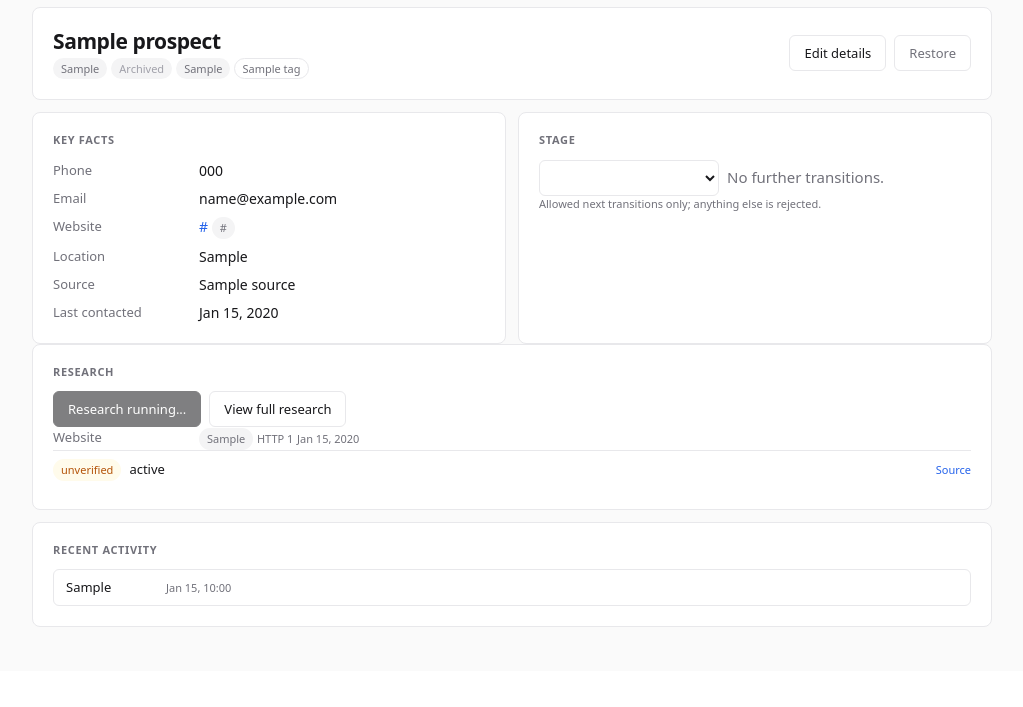
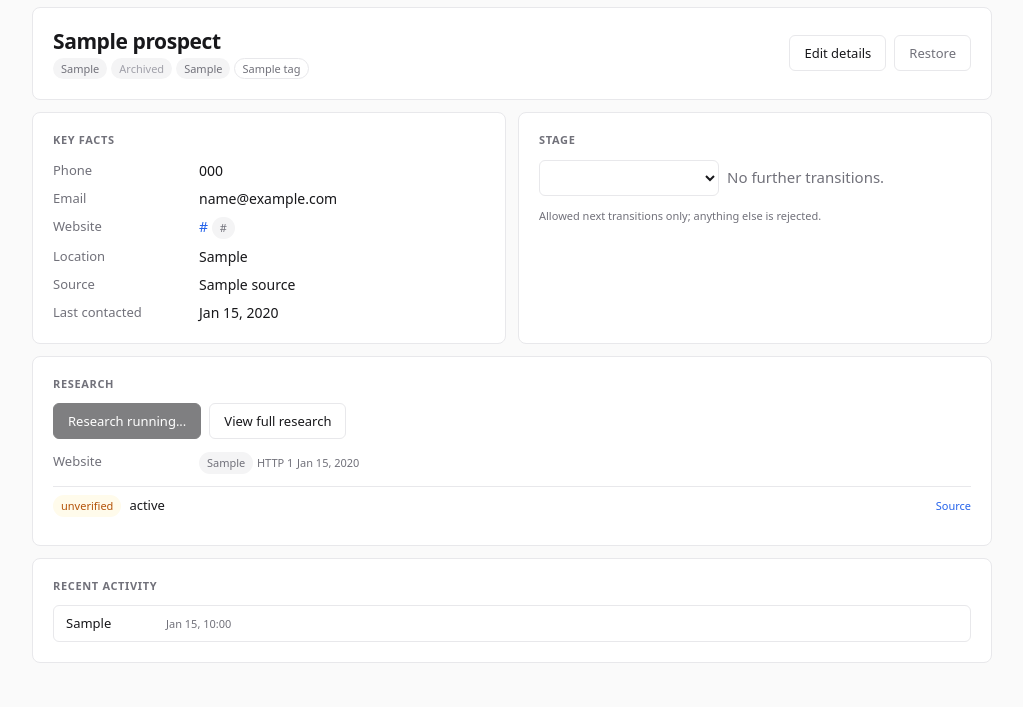
Before and after one commit to zacjactech/prospectly, a FastAPI app: page /prospects/1 in a window 1280 px wide. Shown: the part 131-838 px from the top of the page, without its empty margins (128-1151 px from the left). Before the commit the page ends 758 px from the top, so only its background shows below. Run offline with FastAPI, Linux system fonts and the light colour scheme; tables that the repository leaves empty hold one stand-in row (values such as "Sample post"); lists and menus that the app fills with data are empty.

Commit message:
fix: vertical spacing on the prospect detail page
- .grid now carries the page rhythm; .grid .card zeroes inner margins, so the facts/stage grid was butting straight against the Research card at 0px
- .action-group and .stage-form gain a bottom margin so the button row no longer touches the data list under it, and the stage hint no longer touches the form
- .mini-list gains a top margin so findings separate from the website-check facts
- new .card > *:last-child reset: trailing p/form margins were making card bottom padding 32px against a 20px top

```diff
--- a/app/static/css/app.css
+++ b/app/static/css/app.css
@@ -280,6 +280,12 @@ p {
   margin-bottom: var(--sp-3);
 }
 
+/* The last block inside a card leans on the card padding alone; otherwise a
+   trailing p/form margin makes the bottom padding 32px against a 20px top. */
+.card > *:last-child {
+  margin-bottom: 0;
+}
+
 .card > h3 {
   font-size: var(--fs-xs);
   text-transform: uppercase;
@@ -338,6 +344,8 @@ p {
 .grid {
   display: grid;
   gap: var(--sp-3);
+  margin-bottom: var(--sp-3); /* .grid .card zeroes inner margins, so the grid
+                                 itself must carry the page rhythm */
 }
 
 .grid-2 {
@@ -961,6 +969,7 @@ table.prospects td a:not(.btn):hover {
 .empty .action-group {
   justify-content: center;
   margin-top: 0;
+  margin-bottom: 0;
 }
 
 /* ===== Action group ===== */
@@ -969,6 +978,7 @@ table.prospects td a:not(.btn):hover {
   gap: var(--sp-2);
   flex-wrap: wrap;
   margin-top: var(--sp-3);
+  margin-bottom: var(--sp-3); /* separates the button row from data below it */
 }
 
 .action-group form {
@@ -1021,7 +1031,7 @@ table.prospects td a:not(.btn):hover {
 /* ===== Mini list (finding previews) ===== */
 .mini-list {
   list-style: none;
-  margin: 0;
+  margin: var(--sp-3) 0 0;
   padding: 0;
   border-top: 1px solid var(--color-border);
 }
@@ -1090,6 +1100,7 @@ table.prospects td a:not(.btn):hover {
   align-items: center;
   flex-wrap: wrap;
   margin-top: var(--sp-2);
+  margin-bottom: var(--sp-3);
 }
 
 .stage-form select {
```
